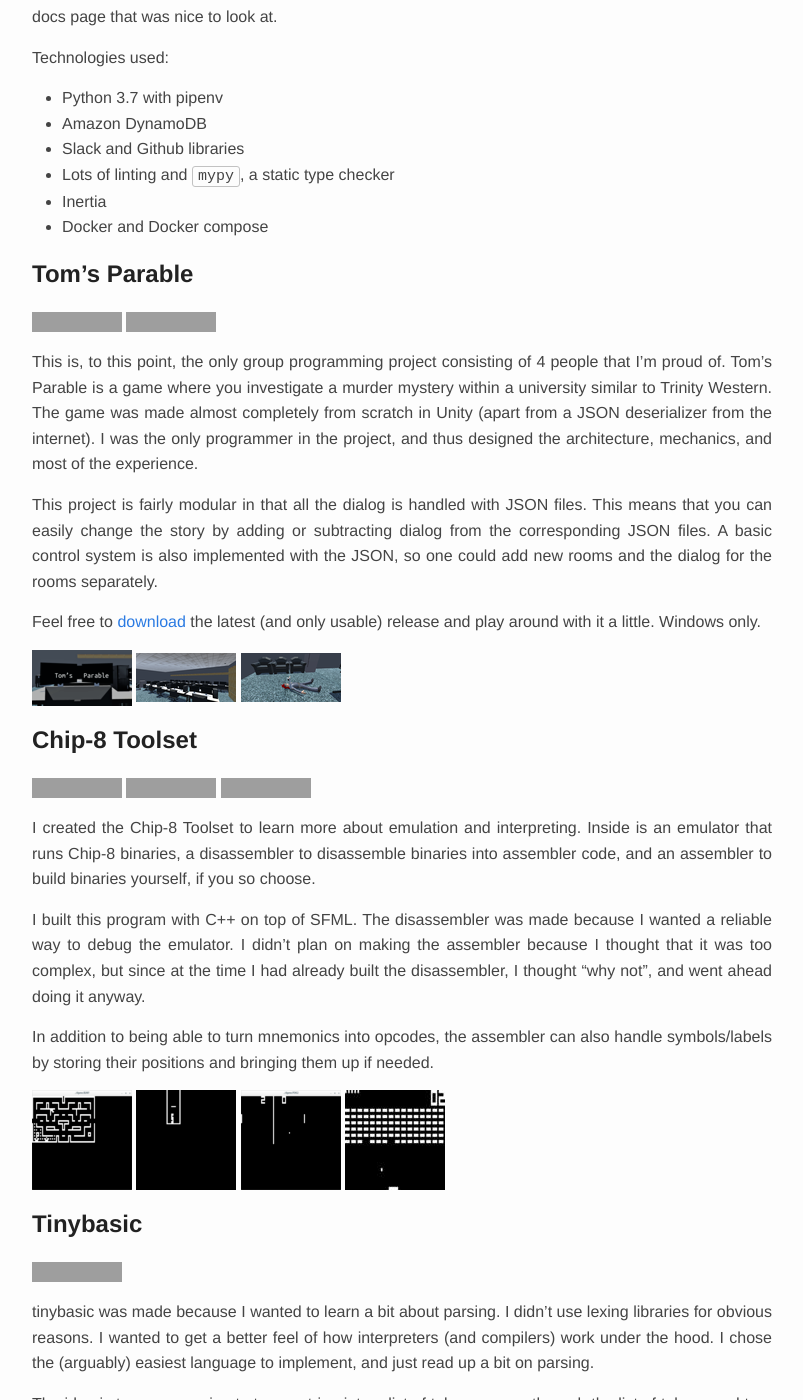
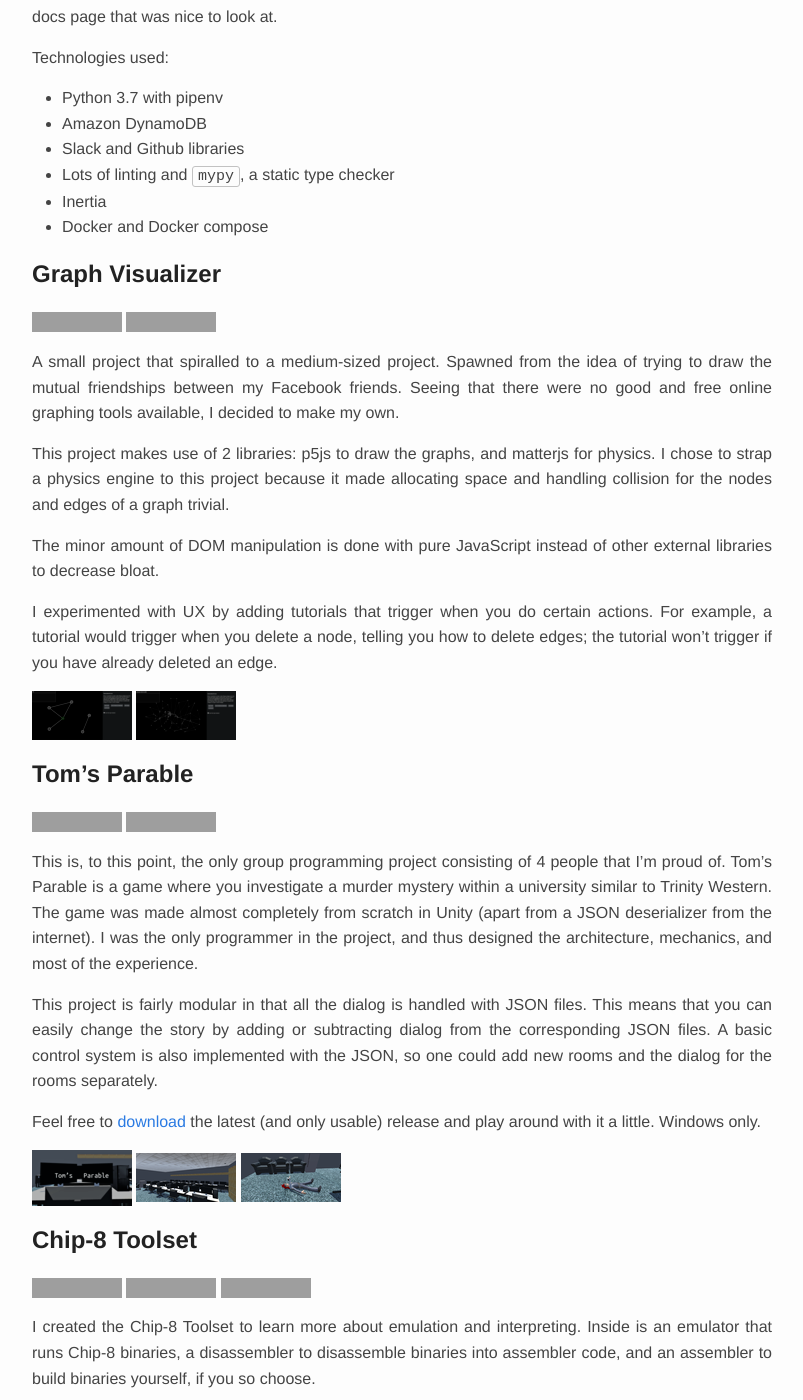
Before and after one commit to chuck-sys/personal-site, a Jekyll site: the page built from portfolio.md, in a window 1280 px wide and 1400 px high, scrolled down 524 px. Shown: the whole window, without its empty margins (238-1041 px from the left). Built offline with Jekyll 4.4.1, drawn with Linux system fonts in a browser that asks for light colours; some of the changed text lies outside the part shown; grey boxes are pictures that could not be loaded.

Commit message:
Update portfolio projects

```diff
--- a/portfolio.md
+++ b/portfolio.md
@@ -54,6 +54,42 @@ Technologies used:
 [r2-rtd]: https://rocket2.readthedocs.io/en/latest/?badge=latest
 [r2-online-img]: https://img.shields.io/website?style=for-the-badge&url=https%3A%2F%2Frocket2.ubclaunchpad.com%2F
 [r2-online]: https://rocket2.ubclaunchpad.com/
+
+# Graph Visualizer
+
+[![Github][gv-gh-img]][gv-gh]
+[![Website][gv-web-img]][gv-web]
+
+A small project that spiralled to a medium-sized project. Spawned from the idea
+of trying to draw the mutual friendships between my Facebook friends. Seeing
+that there were no good and free online graphing tools available, I decided to
+make my own.
+
+This project makes use of 2 libraries: p5js to draw the graphs, and matterjs
+for physics. I chose to strap a physics engine to this project because it made
+allocating space and handling collision for the nodes and edges of a graph
+trivial.
+
+The minor amount of DOM manipulation is done with pure JavaScript instead of
+other external libraries to decrease bloat.
+
+I experimented with UX by adding tutorials that trigger when you do certain
+actions. For example, a tutorial would trigger when you delete a node, telling
+you how to delete edges; the tutorial won't trigger if you have already deleted
+an edge.
+
+[![A small graph][gv-small-thumb]][gv-small-img]
+[![A bigger graph][gv-big-thumb]][gv-big-img]
+
+[gv-gh-img]: https://img.shields.io/badge/github-graph--visualizer-green.svg?style=for-the-badge
+[gv-gh]: https://github.com/cheukyin699/graph-viz-js
+[gv-web-img]: https://img.shields.io/website?style=for-the-badge&url=https%3A%2f%2Fgraphviz.cheuksblog.ca
+[gv-web]: https://graphviz.cheuksblog.ca
+
+[gv-small-thumb]: /res/images/portfolio/thumb/gv-small.png
+[gv-small-img]: /res/images/portfolio/gv-small.png
+[gv-big-thumb]: /res/images/portfolio/thumb/gv-big.png
+[gv-big-img]: /res/images/portfolio/gv-big.png
 
 # Tom's Parable
 
@@ -156,37 +192,6 @@ what counts. And besides, this was just a teaching tool.
 [tb-gal-t1]: /res/images/portfolio/thumb/tbasic_pmpt.jpg
 [tb-gal-1]: /res/images/portfolio/tbasic_pmpt.jpg
 
-# Cellular Automata
-
-[![Github][ca-gh-img]][ca-gh]
-
-Cellular Automata was originally started when my teacher asked me to create a
-Game of Life game with Python and pyFLTK. So of course I wanted to extend it. I
-actually made 2 - one in Python and another in C++ with FLTK and lua. This is
-the one in C++.
-
-Cellular Automata allows you to play around with different types of cellular
-automata, such as Game of Life, HighLife, Maze, etc.. You can even make your own
-rules and experiment with them yourself.  It can save and load stamps, and even
-supports lua scripting to make it easier to generate structures and configure
-preferences and settings.
-
-By cross compiling, I generated a Windows executable for windows users so they
-can use it too.
-
-[![Smiley Face][ca-gal-t1]][ca-gal-1]
-[![Maze][ca-gal-t2]][ca-gal-2]
-[![Lua Scripting][ca-gal-t3]][ca-gal-3]
-
-[ca-gh-img]: https://img.shields.io/badge/github-Cellular_Automata-green.svg?style=for-the-badge
-[ca-gh]: https://github.com/cheukyin699/Cellular_Automata
-[ca-gal-t1]: /res/images/portfolio/thumb/casmiley.png
-[ca-gal-t2]: /res/images/portfolio/thumb/maze.png
-[ca-gal-t3]: /res/images/portfolio/thumb/lua.png
-[ca-gal-1]: /res/images/portfolio/casmiley.png
-[ca-gal-2]: /res/images/portfolio/maze.png
-[ca-gal-3]: /res/images/portfolio/lua.png
-
 # Tower Defense
 
 [![Github][td-gh-img]][td-gh]
```
Also changed, not shown: other parts of portfolio.md (+0 -8 lines), res/images/portfolio/gv-big.png (added), res/images/portfolio/gv-small.png (added), res/images/portfolio/thumb/gv-big.png (added), res/images/portfolio/thumb/gv-small.png (added).
